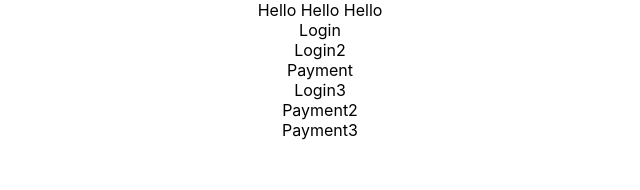
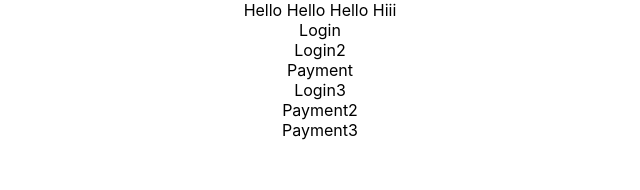
Before and after one commit to kartikbabariya/react-git, a React (Create React App) app: page / in a window 1280 px wide. Shown: the top 190 px of the page, without its empty margins (320-960 px from the left). Built offline with nearby package versions, Linux system fonts and the light colour scheme.

Commit message:
Update App.js

```diff
--- a/src/App.js
+++ b/src/App.js
@@ -10,7 +10,7 @@ import Payment3 from './Components/Payment/Payment3';
 function App() {
   return (
     <div className="App">
-      Hello Hello Hello
+      Hello Hello Hello Hiii
       <Login />
       <Login2 />
       <Payment />
```
